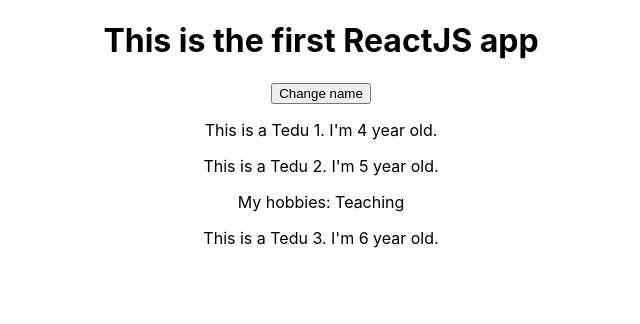
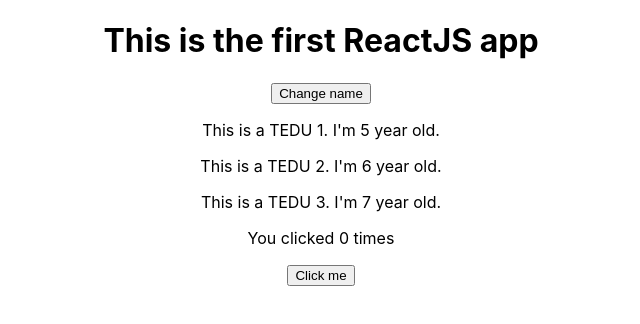
Before and after one commit to teduinternational/react-tutorial, a React (Create React App) app: page / in a window 1280 px wide. Shown: the top 324 px of the page, without its empty margins (319-959 px from the left). Built offline with nearby package versions, Linux system fonts and the light colour scheme.

Commit message:
use hook

```diff
--- a/src/App.js
+++ b/src/App.js
@@ -1,19 +1,31 @@
-import React from "react";
+import React, { useState } from "react";
 import "./App.css";
-import Person from './components/Person';
+import Person from "./components/Person";
+import Example from "./components/Example";
 
 function App() {
-  const changeNameHandler = (e)=>{
-    console.log(e);
-  }
+  const [persons, setPersons] = useState([
+    { name: "TEDU 1", age: 5 },
+    { name: "TEDU 2", age: 6 },
+    { name: "TEDU 3", age: 7 },
+  ]);
+  const changeNameHandler = (e) => {
+    setPersons([
+      { name: "TEDU 1", age: 1 },
+      { name: "TEDU 2", age: 2 },
+      { name: "TEDU 3", age: 3 },
+    ]);
+  };
   return (
     <>
       <div className="App">
         <h1>This is the first ReactJS app</h1>
-        <button onClick={(e)=>changeNameHandler(e)}>Change name</button>
-        <Person name="Tedu 1" age="4"/>
-        <Person name="Tedu 2" age="5">My hobbies: Teaching</Person>
-        <Person name="Tedu 3" age="6"/>
+        <button onClick={() => changeNameHandler()}>Change name</button>
+        <Person name={persons[0].name} age={persons[0].age} />
+        <Person name={persons[1].name} age={persons[1].age} />
+        <Person name={persons[2].name} age={persons[2].age} />
+
+        <Example></Example>
       </div>
     </>
     // React.createElement('div',{className:'App'}, React.createElement('h1',null, 'This is the first ReactJS app'))
--- /dev/null
+++ b/src/components/Example.js
@@ -0,0 +1,16 @@
+import React, { useState } from "react";
+
+function Example() {
+  // Declare a new state variable, which we'll call "count"
+  const [count, setCount] = useState(0);
+  return (
+    <div>
+      <p>You clicked {count} times</p>
+      <button onClick={() => setCount(count + 1 )}>
+        Click me
+      </button>
+    </div>
+  );
+}
+
+export default Example;
```
